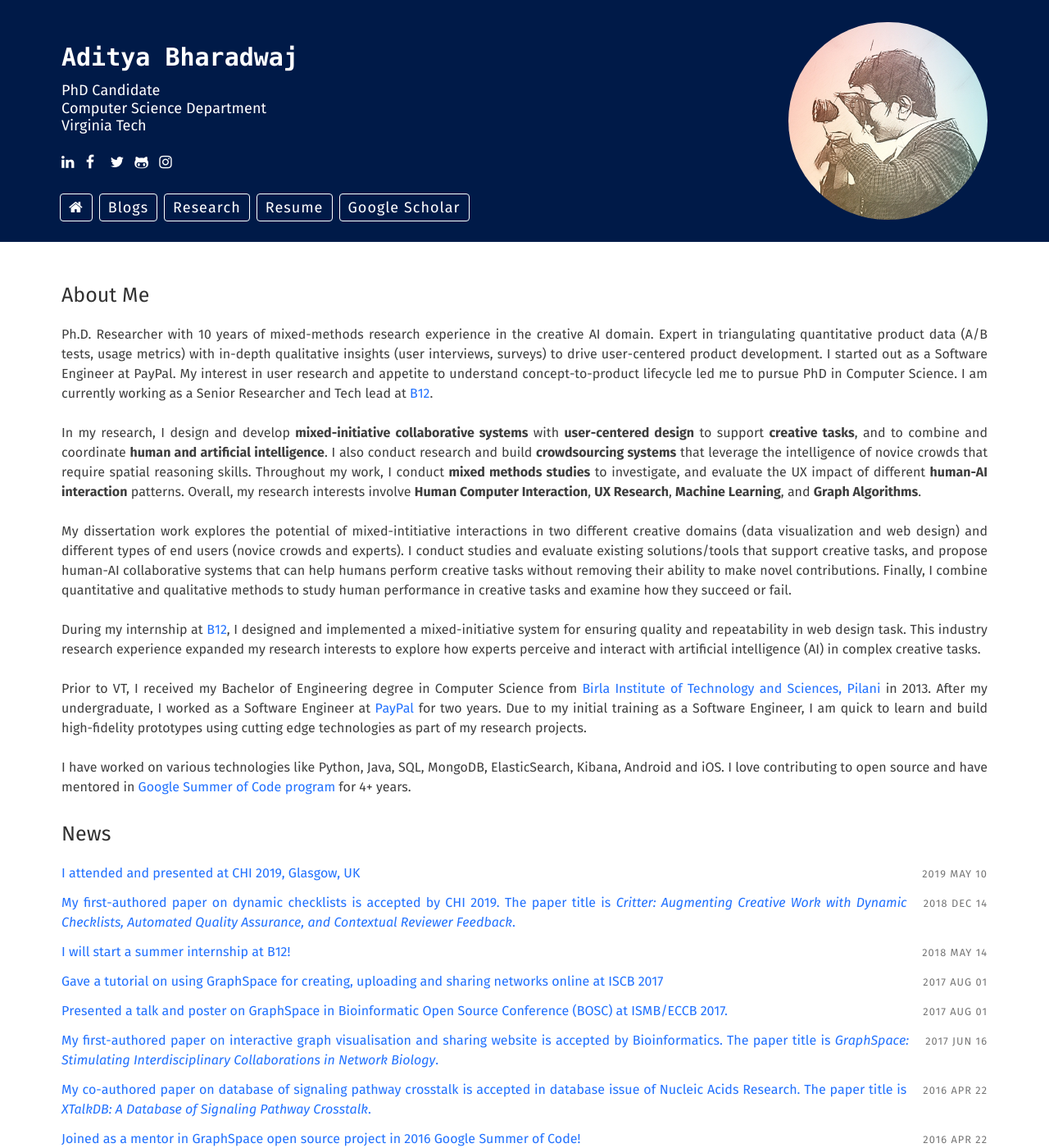
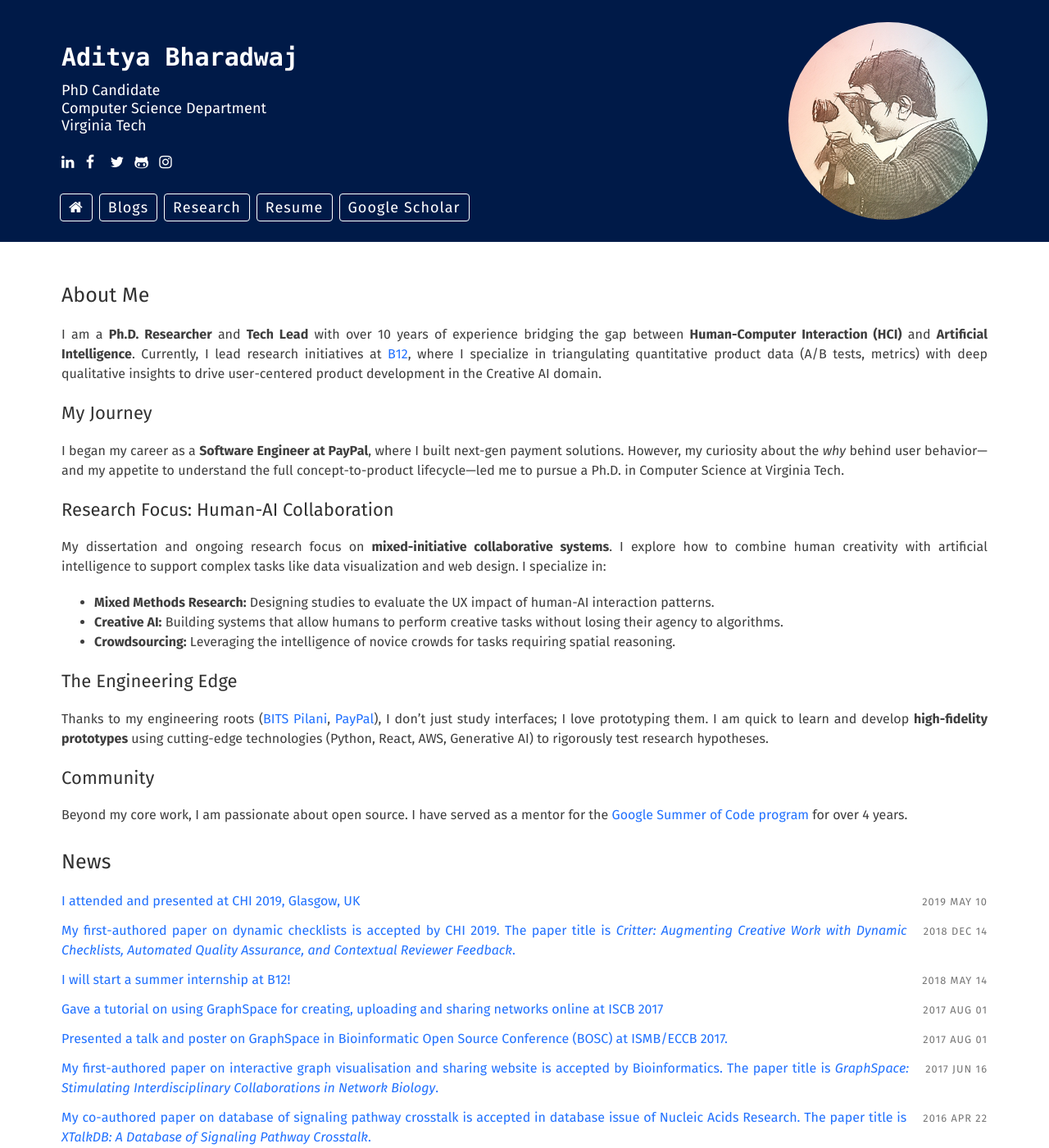
Before and after one commit to adbharadwaj/adbharadwaj.github.io, a Jekyll site: the page built from index.html, in a window 1280 px wide and 1400 px high. Shown: the whole window at 82% size. Built offline with Jekyll 4.4.1, drawn with Linux system fonts in a browser that asks for light colours.

Commit message:
Revise personal and research information in index.html
Updated personal description and research focus to reflect current roles and interests.

```diff
--- a/index.html
+++ b/index.html
@@ -26,32 +26,34 @@ keywords: about page, about me
 
 <h3>About Me</h3>
 
-Ph.D. Researcher with 10 years of mixed-methods research experience in the creative AI domain. Expert in triangulating quantitative product data (A/B tests, usage metrics) with in-depth qualitative insights (user interviews, surveys) to drive user-centered product development.
+<p>
+  I am a <strong>Ph.D. Researcher</strong> and <strong>Tech Lead</strong> with over 10 years of experience bridging the gap between <strong>Human-Computer Interaction (HCI)</strong> and <strong>Artificial Intelligence</strong>. Currently, I lead research initiatives at <a href="https://b12.io/">B12</a>, where I specialize in triangulating quantitative product data (A/B tests, metrics) with deep qualitative insights to drive user-centered product development in the Creative AI domain.
+</p>
 
-I started out as a Software Engineer at PayPal. My interest in user research and appetite to understand concept-to-product lifecycle led me to pursue PhD in Computer Science.
+<h4>My Journey</h4>
+<p>
+  I began my career as a <strong>Software Engineer at PayPal</strong>, where I built next-gen payment solutions. However, my curiosity about the <em>why</em> behind user behavior—and my appetite to understand the full concept-to-product lifecycle—led me to pursue a Ph.D. in Computer Science at Virginia Tech.
+</p>
 
-I am currently working as a Senior Researcher and Tech lead at <a href="https://b12.io/">B12</a>.
+<h4>Research Focus: Human-AI Collaboration</h4>
+<p>
+  My dissertation and ongoing research focus on <strong>mixed-initiative collaborative systems</strong>. I explore how to combine human creativity with artificial intelligence to support complex tasks like data visualization and web design. I specialize in:
+</p>
+<ul>
+  <li><strong>Mixed Methods Research:</strong> Designing studies to evaluate the UX impact of human-AI interaction patterns.</li>
+  <li><strong>Creative AI:</strong> Building systems that allow humans to perform creative tasks without losing their agency to algorithms.</li>
+  <li><strong>Crowdsourcing:</strong> Leveraging the intelligence of novice crowds for tasks requiring spatial reasoning.</li>
+</ul>
 
-<br><br>
+<h4>The Engineering Edge</h4>
+<p>
+  Thanks to my engineering roots (<a href="http://www.bits-pilani.ac.in/">BITS Pilani</a>, <a href="https://www.paypal.com/">PayPal</a>), I don’t just study interfaces; I love prototyping them. I am quick to learn and develop <strong>high-fidelity prototypes</strong> using cutting-edge technologies (Python, React, AWS, Generative AI) to rigorously test research hypotheses.
+</p>
 
-In my research, I design and develop <b>mixed-initiative collaborative systems</b> with <b>user-centered design</b> to support <b>creative tasks</b>, and to combine and coordinate <b>human and artificial intelligence</b>. I also conduct research and build <b>crowdsourcing systems</b> that leverage the intelligence of novice crowds that require spatial reasoning skills. Throughout my work, I conduct <b>mixed methods studies</b> to investigate, and evaluate the UX impact of different <b>human-AI interaction</b> patterns. Overall, my research interests involve <b>Human Computer Interaction</b>, <b>UX Research</b>, <b>Machine Learning</b>, and <b>Graph Algorithms</b>.
-
-<br><br>
-
-My dissertation work explores the potential of mixed-intitiative interactions in two different creative domains (data visualization and web design) and different types of end users (novice crowds and experts). I conduct studies and evaluate existing solutions/tools that support creative tasks, and propose human-AI collaborative systems that can help humans perform creative tasks without removing their ability to make novel contributions. Finally, I combine quantitative and qualitative methods to study human performance in creative tasks and examine how they succeed or fail.
-
-<br><br>
-
-During my internship at <a href="https://b12.io/">B12</a>, I designed and implemented a mixed-initiative system for ensuring quality and repeatability in web design task. This industry research experience expanded my research interests to explore how experts perceive and interact with artificial intelligence (AI) in complex creative tasks.
-
-<br><br>
-Prior to VT, I received my Bachelor of Engineering degree in Computer Science from <a href="http://www.bits-pilani.ac.in/">Birla Institute of Technology and Sciences, Pilani</a> in 2013. After my undergraduate, I worked as a Software Engineer at <a href="https://www.paypal.com/">PayPal</a> for two years. Due to my initial training as a Software Engineer, I am quick to learn and build high-fidelity prototypes using cutting edge technologies as part of my research projects.
-
-<br><br>
-
-I have worked on various technologies like Python, Java, SQL, MongoDB, ElasticSearch, Kibana, Android and iOS. I love contributing to open source and have mentored in <a href="https://summerofcode.withgoogle.com/">Google Summer of Code program</a> for 4+ years.
-
-<br>
+<h4>Community</h4>
+<p>
+  Beyond my core work, I am passionate about open source. I have served as a mentor for the <a href="https://summerofcode.withgoogle.com/">Google Summer of Code program</a> for over 4 years.
+</p>
 
 <h3>News</h3>
 
```
